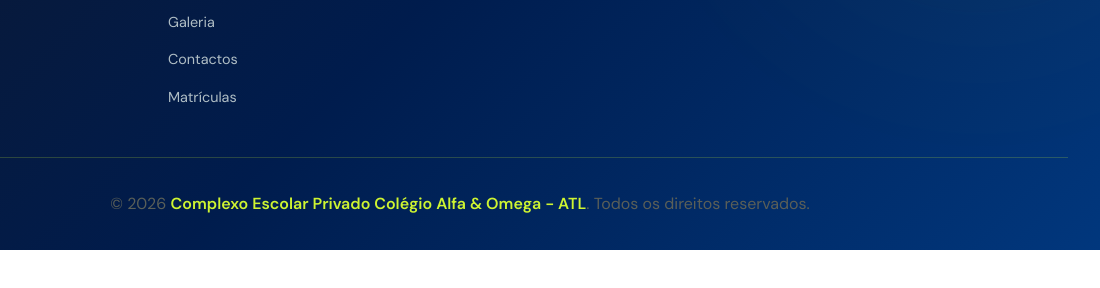
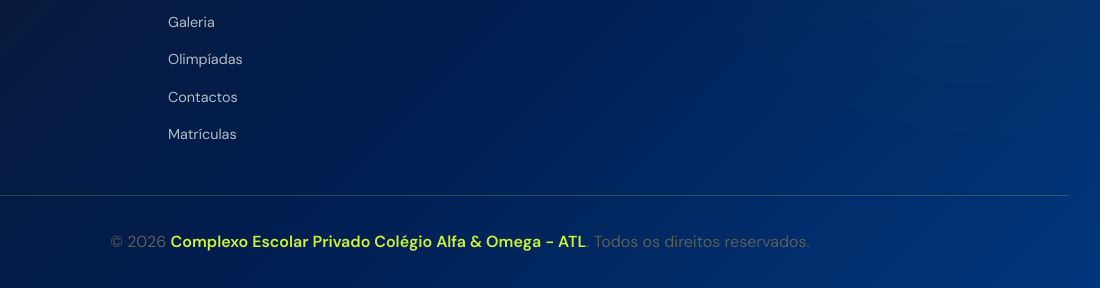
Before and after one commit to telsioisidoro786-crypton/alfa-omega-school, a plain HTML site: page index.html in a window 1280 px wide. Shown: the part 4971-5259 px from the top of the page, 180-1280 px from the left. Before the commit the page ends 5221 px from the top, so only its background shows below. Drawn offline with nearby package versions, Linux system fonts and the light colour scheme; a script that the page names is missing.

Commit message:
Add files via upload

```diff
--- a/components/footer.html
+++ b/components/footer.html
@@ -41,9 +41,9 @@
           <li><a href="/oferta.html" style="color: #B0BEC5; text-decoration: none; font-size: 0.9rem; transition: color 0.3s ease;" onmouseover="this.style.color='#CEF431'" onmouseout="this.style.color='#B0BEC5'">Programas Educativos</a></li>
           <li><a href="/avisos.html" style="color: #B0BEC5; text-decoration: none; font-size: 0.9rem; transition: color 0.3s ease;" onmouseover="this.style.color='#CEF431'" onmouseout="this.style.color='#B0BEC5'">Avisos</a></li>
           <li><a href="/galeria.html" style="color: #B0BEC5; text-decoration: none; font-size: 0.9rem; transition: color 0.3s ease;" onmouseover="this.style.color='#CEF431'" onmouseout="this.style.color='#B0BEC5'">Galeria</a></li>
+          <li><a href="/olimpiadas.html" style="color: #B0BEC5; text-decoration: none; font-size: 0.9rem; transition: color 0.3s ease;" onmouseover="this.style.color='#CEF431'" onmouseout="this.style.color='#B0BEC5'">Olimpíadas</a></li>
           <li><a href="/contactos.html" style="color: #B0BEC5; text-decoration: none; font-size: 0.9rem; transition: color 0.3s ease;" onmouseover="this.style.color='#CEF431'" onmouseout="this.style.color='#B0BEC5'">Contactos</a></li>
           <li><a href="/matriculas.html" style="color: #B0BEC5; text-decoration: none; font-size: 0.9rem; transition: color 0.3s ease;" onmouseover="this.style.color='#CEF431'" onmouseout="this.style.color='#B0BEC5'">Matrículas</a></li>
-
         </ul>
       </div>
 
```
